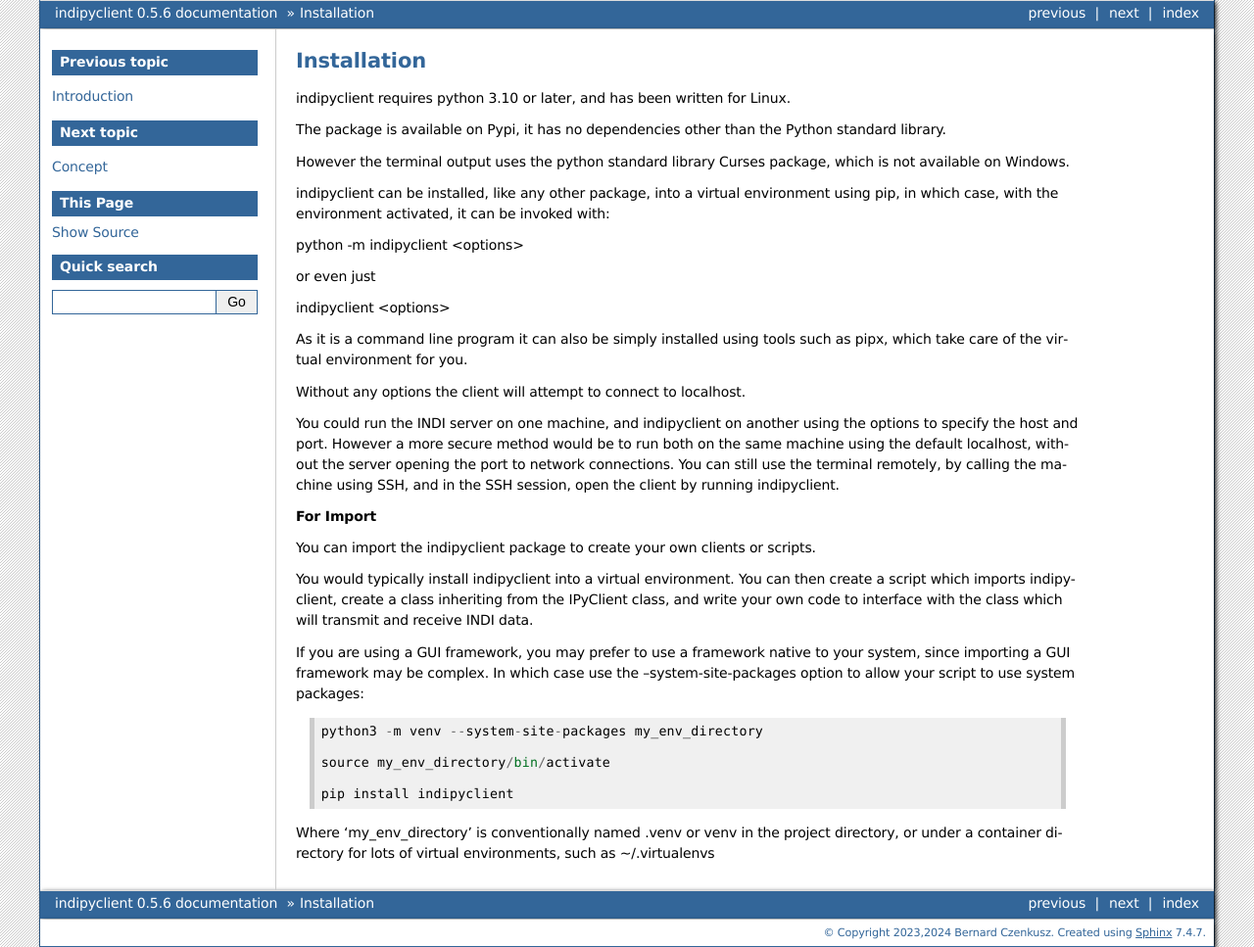
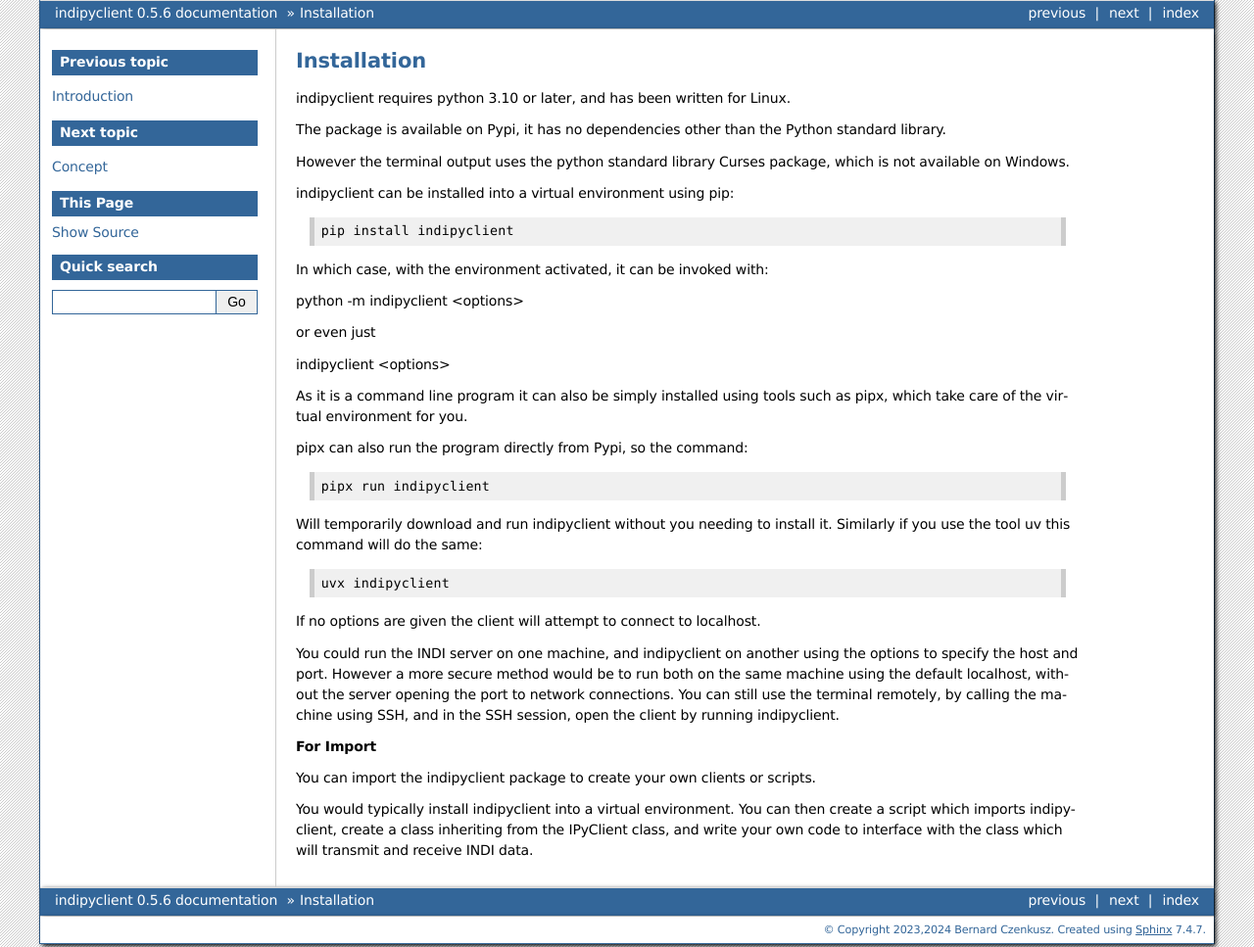
Before and after one commit to bernie-skipole/indipyclient, a Sphinx documentation site: the page built from docs/source/usage/installation.rst, in a window 1280 px wide. Shown: the whole page at 98% size. Built offline with Sphinx 7.4.7, drawn with Linux system fonts in a browser that asks for light colours.

Commit message:
Documentation change

```diff
--- a/docs/source/usage/installation.rst
+++ b/docs/source/usage/installation.rst
@@ -7,7 +7,11 @@ The package is available on Pypi, it has no dependencies other than the Python s
 
 However the terminal output uses the python standard library Curses package, which is not available on Windows.
 
-indipyclient can be installed, like any other package, into a virtual environment using pip, in which case, with the environment activated, it can be invoked with:
+indipyclient can be installed into a virtual environment using pip::
+
+    pip install indipyclient
+
+In which case, with the environment activated, it can be invoked with:
 
 python -m indipyclient <options>
 
@@ -17,7 +21,15 @@ indipyclient <options>
 
 As it is a command line program it can also be simply installed using tools such as pipx, which take care of the virtual environment for you.
 
-Without any options the client will attempt to connect to localhost.
+pipx can also run the program directly from Pypi, so the command::
+
+    pipx run indipyclient
+
+Will temporarily download and run indipyclient without you needing to install it. Similarly if you use the tool uv this command will do the same::
+
+    uvx indipyclient
+
+If no options are given the client will attempt to connect to localhost.
 
 You could run the INDI server on one machine, and indipyclient on another using the options to specify the host and port. However a more secure method would be to run both on the same machine using the default localhost, without the server opening the port to network connections.  You can still use the terminal remotely, by calling the machine using SSH, and in the SSH session, open the client by running indipyclient.
 
@@ -26,14 +38,3 @@ You could run the INDI server on one machine, and indipyclient on another using
 You can import the indipyclient package to create your own clients or scripts.
 
 You would typically install indipyclient into a virtual environment. You can then create a script which imports indipyclient, create a class inheriting from the IPyClient class, and write your own code to interface with the class which will transmit and receive INDI data.
-
-If you are using a GUI framework, you may prefer to use a framework native to your system, since importing a GUI framework may be complex. In which case use the --system-site-packages option to allow your script to use system packages::
-
-    python3 -m venv --system-site-packages my_env_directory
-
-    source my_env_directory/bin/activate
-
-    pip install indipyclient
-
-
-Where 'my_env_directory' is conventionally named .venv or venv in the project directory, or under a container directory for lots of virtual environments, such as ~/.virtualenvs
```
Also changed, not shown: docs/source/usage/queclient.rst (+11 -0 lines).
